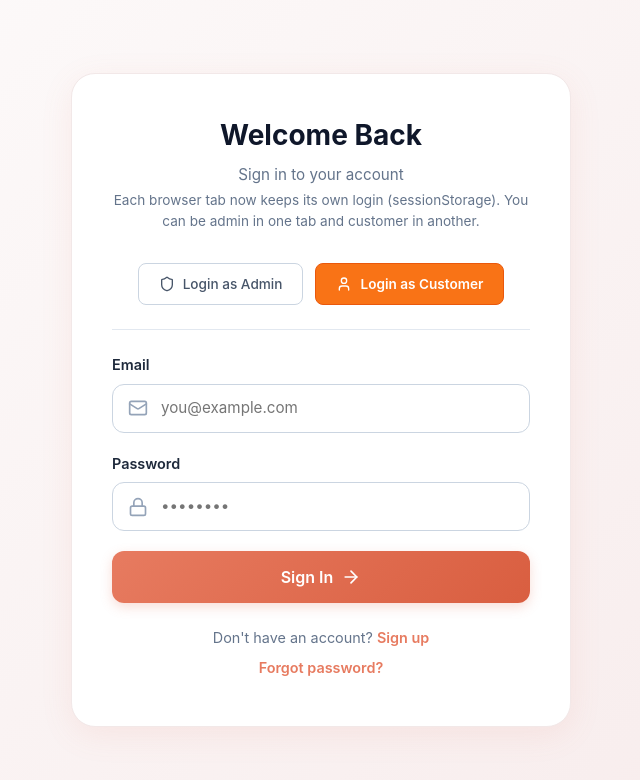
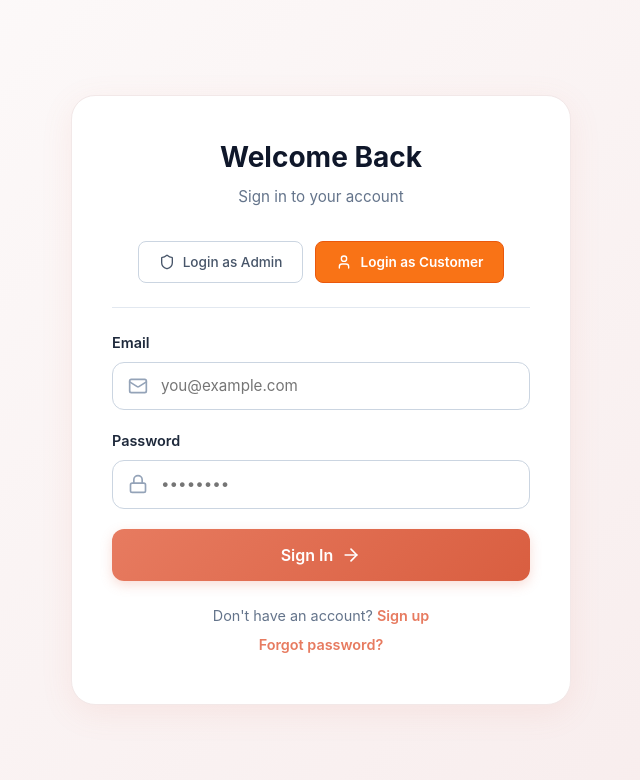
Before and after one commit to saifullahkhancs/job-easy, a React app in the folder frontend/: page /login in a window 1280 px wide. Shown: the top 780 px of the page, without its empty margins (319-959 px from the left). Built offline with nearby package versions, Linux system fonts and the light colour scheme; no server answers; the HTML template or start-up script is replaced by a standard one.

Commit message:
fixed login page

```diff
--- a/frontend/src/pages/LoginPage.jsx
+++ b/frontend/src/pages/LoginPage.jsx
@@ -138,9 +138,6 @@ export default function LoginPage() {
         <div className="auth-header">
           <h1>Welcome Back</h1>
           <p>Sign in to your account</p>
-          <p className="muted" style={{ fontSize: "0.85rem", marginTop: "4px" }}>
-            Each browser tab now keeps its own login (sessionStorage). You can be admin in one tab and customer in another.
-          </p>
         </div>
 
         <div className="quick-login-buttons">
```
